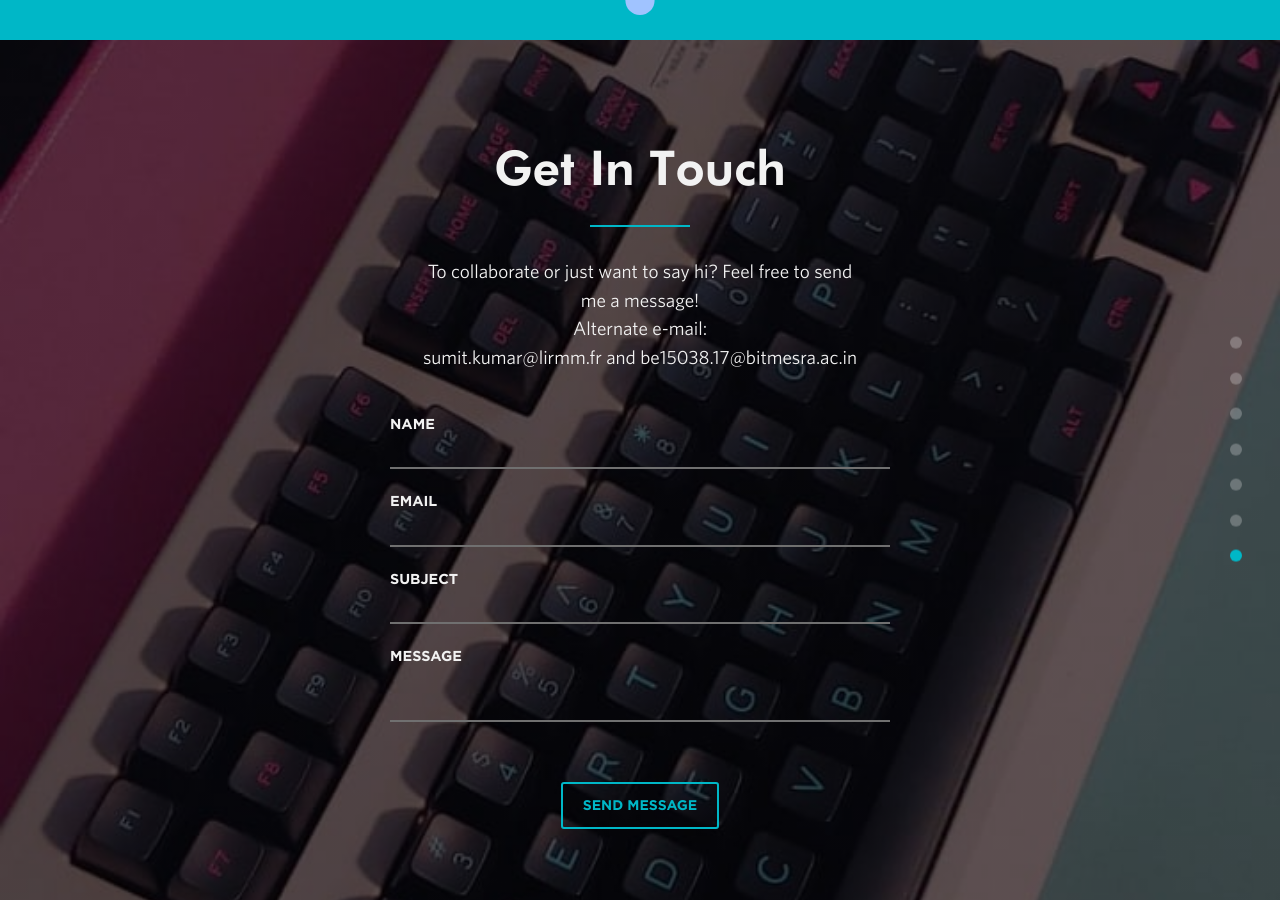
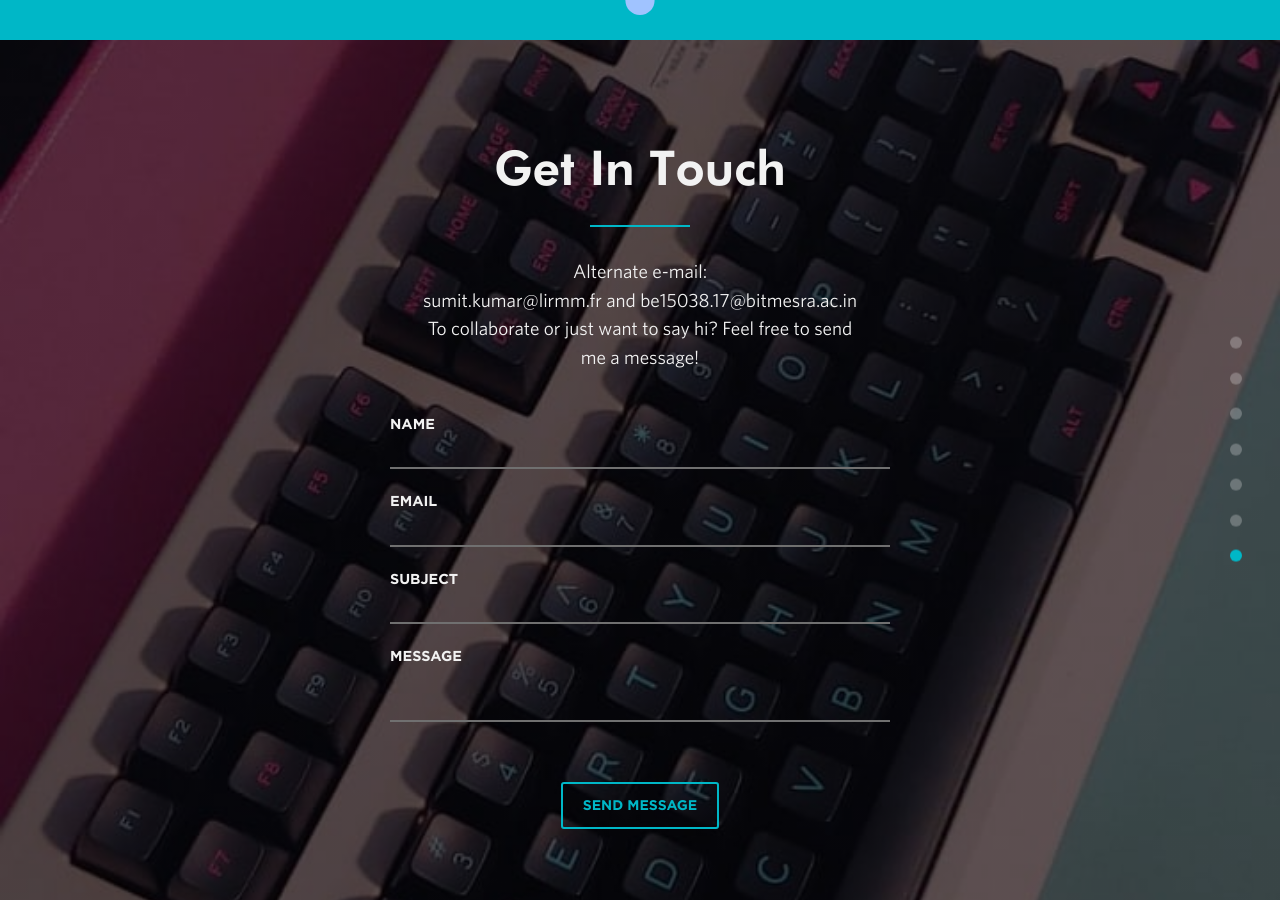
Before and after one commit to sumit6597/sumit6597.github.io, a Jekyll site: the page built from index.html, in a window 1280 px wide and 900 px high, scrolled down 9442 px. Built offline with Jekyll 4.4.1, drawn with Linux system fonts in a browser that asks for light colours; nearby versions of some CDN libraries.

Commit message:
Update contact.html

```diff
--- a/_includes/contact.html
+++ b/_includes/contact.html
@@ -8,7 +8,7 @@
       <div class="center">
         <h1 class="section-heading">Get In Touch</h1>
         <span class="divider center"></span>
-        <p class="contact-description">To collaborate or just want to say hi? Feel free to send me a message! <br>Alternate e-mail: <br> sumit.kumar@lirmm.fr and be15038.17@bitmesra.ac.in</p>
+        <p class="contact-description"> Alternate e-mail: <br> sumit.kumar@lirmm.fr and be15038.17@bitmesra.ac.in <br>To collaborate or just want to say hi? Feel free to send me a message!</p>
       </div>
       <div class="contact-wrapper">
         <form id="contactform" class="form-wrapper" method="POST" autocomplete="off">
```
